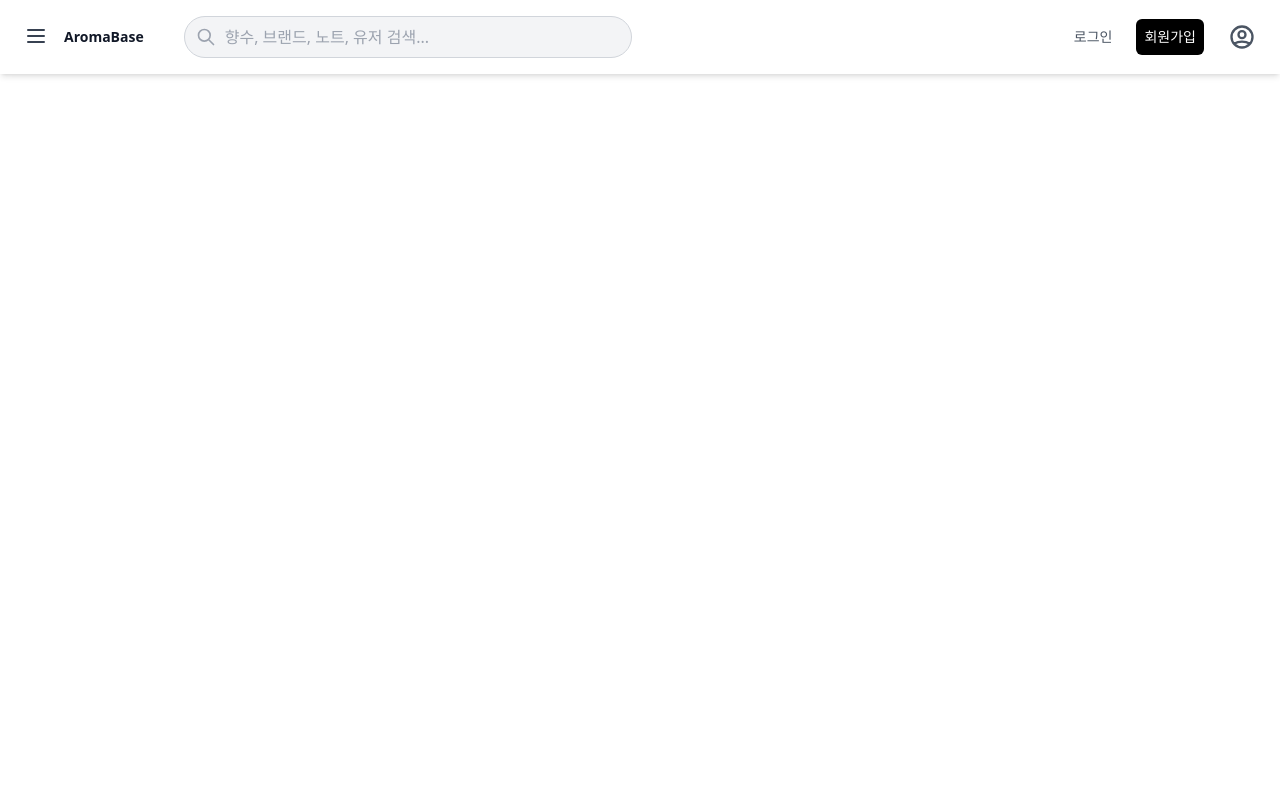
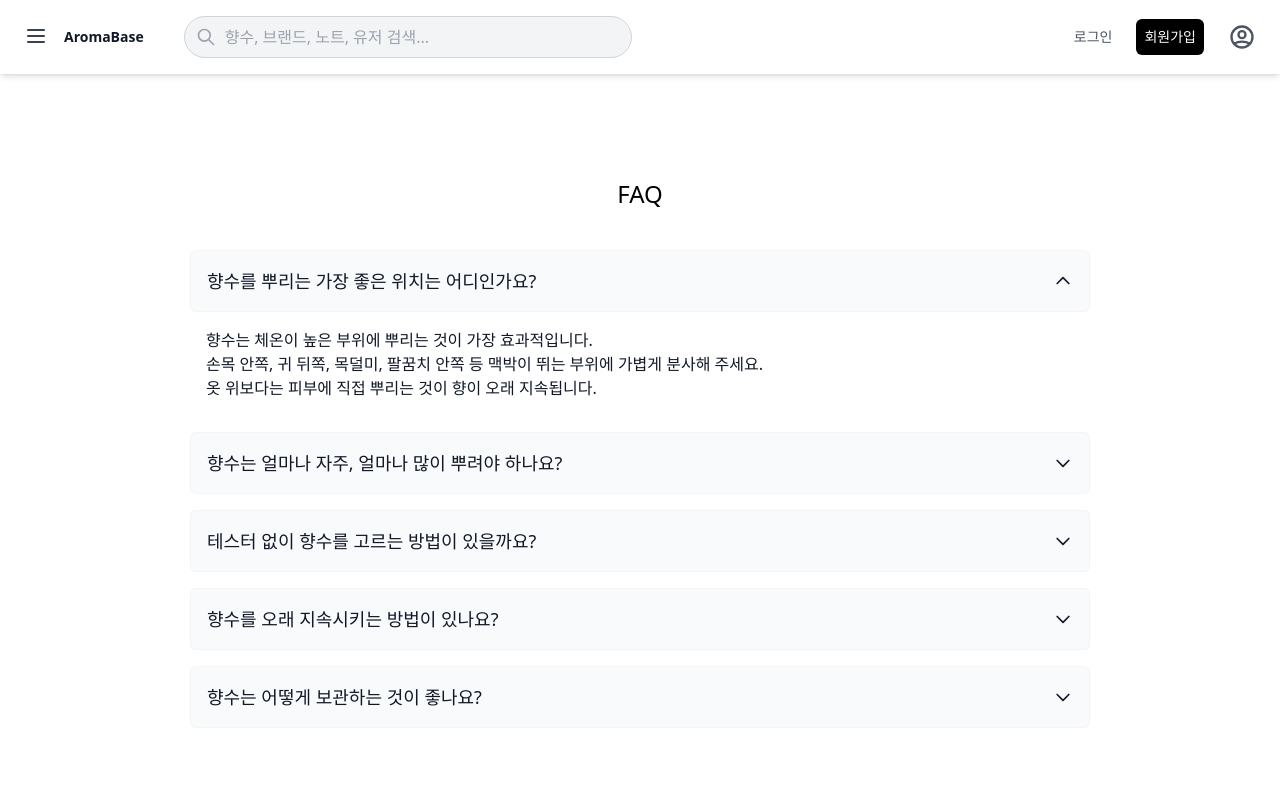
Before and after one commit to BIG-JONG/Smellers, a React (Vite) app in the folder frontend/: page /faq in a window 1280 px wide. Shown: the top 800 px of the page. Built offline with nearby package versions, Linux system fonts and the light colour scheme.

Commit message:
fix:faq연결

```diff
--- a/frontend/src/App.tsx
+++ b/frontend/src/App.tsx
@@ -20,6 +20,7 @@ import PerfumeListPage from './pages/PerfumeListPage';
 
 // 3. 새로 만든 검색 결과 페이지를 import 합니다.
 import SearchResultsPage from './pages/SearchResultsPage';
+import Faq from './components/Faq';
 
 
 // AppContent 컴포넌트를 Router로 감싸기 위해 별도로 정의
@@ -64,6 +65,7 @@ function AppContent() {
           <Route path="/user/:nickname" element={<UserPerfumeListPage />} />
           {/* 4. 새로 추가된 검색 결과 페이지 라우트 */}
           <Route path="/search" element={<SearchResultsPage />} />
+          <Route path="/faq" element={<Faq />} />
         </Routes>
       </Layout>
       <Footer className="mt-auto" />
--- a/frontend/src/components/Faq.tsx
+++ b/frontend/src/components/Faq.tsx
@@ -8,8 +8,9 @@ function Faq({
 }:FaqProps){
   return(
     <div className="w-full max-w-[900px] mx-auto min-h-[300px] mt-10">
+      <h2 className="text-2xl font-medium flex justify-center font-bold font-black">FAQ</h2>
       {/* 1 */}
-      <details className="group [&_summary::-webkit-details-marker]:hidden max-h-[200px] overflow-y-auto" open>
+      <details className="group [&_summary::-webkit-details-marker]:hidden max-h-[200px] overflow-y-auto mt-10" open>
         <summary
           className="flex items-center justify-between gap-1.5 rounded-md border border-gray-100 bg-gray-50 p-4 text-gray-900 cursor-pointer"
         >
```
